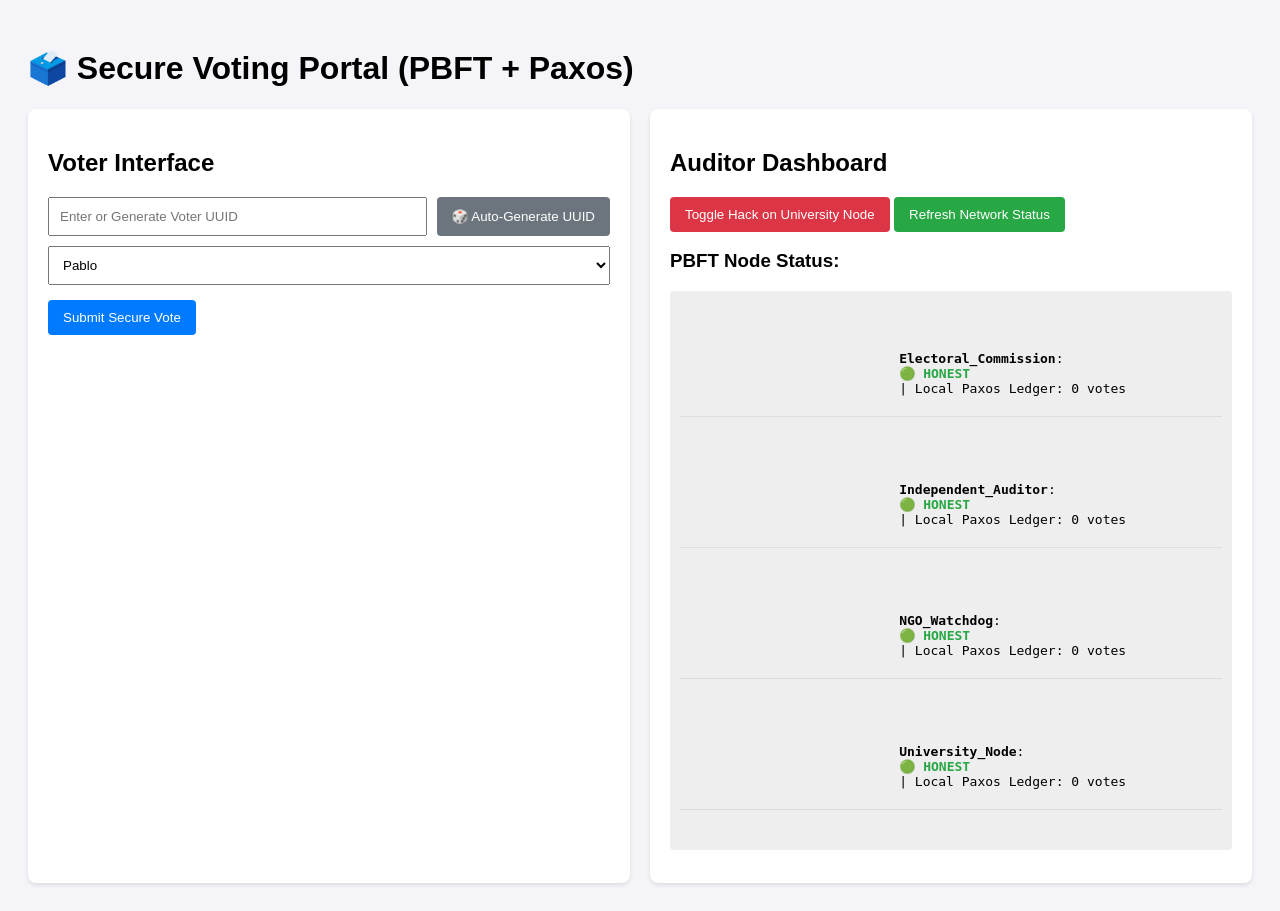
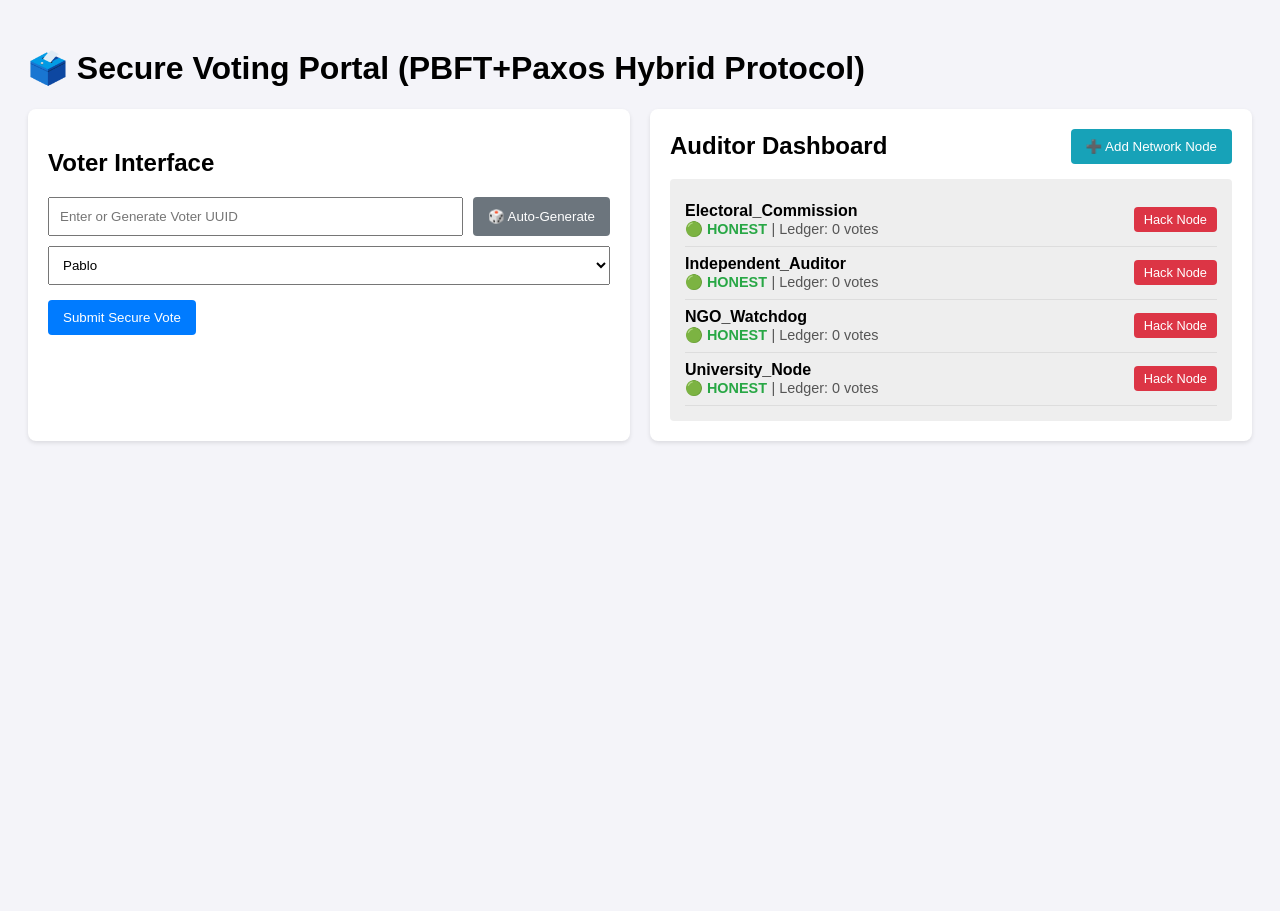
Before and after one commit to Chuck6684/Voting-DS, a Flask app: page / in a window 1280 px wide. After the commit the page ends 443 px from the top, so only its background shows below. Run offline with Flask 3, Linux system fonts and the light colour scheme.

Commit message:
Version 1.8 Included Paxos

```diff
--- a/App.py
+++ b/App.py
@@ -6,19 +6,61 @@ import time
 app = Flask(__name__)
 
 # ==========================================
-# 1. DISTRIBUTED SYSTEM LOGIC
+# 1. PAXOS LOGIC (Local Organization Consensus)
 # ==========================================
+class InternalPaxosServer:
+    """Represents a single database server inside an organization."""
+    def __init__(self, server_id):
+        self.server_id = server_id
+        self.highest_proposal = 0
+        self.ledger = []
+
+    def prepare(self, proposal_id):
+        if proposal_id > self.highest_proposal:
+            self.highest_proposal = proposal_id
+            return True
+        return False
+
+    def accept(self, proposal_id, data):
+        if proposal_id >= self.highest_proposal:
+            self.highest_proposal = proposal_id
+            self.ledger.append(data)
+            return True
+        return False
+
 class PaxosCluster:
-    def __init__(self, org_name):
+    """The local network for an organization, running Paxos across multiple servers."""
+    def __init__(self, org_name, num_internal_servers=3):
         self.org_name = org_name
-        self.local_ledger = []
+        # Each organization has 3 internal servers to prevent local data loss
+        self.servers = [InternalPaxosServer(i) for i in range(num_internal_servers)]
+        self.proposal_counter = 0
 
     def replicate(self, vote_data):
-        # Simulating Paxos consensus inside a single organization
-        time.sleep(0.1)
-        self.local_ledger.append(vote_data)
-        return True
+        self.proposal_counter += 1
+        proposal_id = self.proposal_counter
 
+        # Phase 1: PREPARE (Ask internal servers if they are ready)
+        promises = sum(1 for s in self.servers if s.prepare(proposal_id))
+        majority = (len(self.servers) // 2) + 1
+
+        # If a majority of internal servers promise, proceed to Accept
+        if promises >= majority:
+            # Phase 2: ACCEPT (Tell internal servers to permanently save the vote)
+            accepts = sum(1 for s in self.servers if s.accept(proposal_id, vote_data))
+            if accepts >= majority:
+                return True
+        return False
+
+    @property
+    def local_ledger(self):
+        # For the dashboard, we just read the ledger from the first internal server
+        return self.servers[0].ledger
+
+
+# ==========================================
+# 2. PBFT LOGIC (Global Network Consensus)
+# ==========================================
 class PBFTNode:
     def __init__(self, name):
         self.name = name
@@ -27,12 +69,12 @@ class PBFTNode:
 
     def validate_vote(self, vote):
         if self.is_malicious:
-            return False # Simulating a hacked node rejecting a valid vote
+            return False
         return True
 
 class PBFTNetwork:
-    def __init__(self, nodes):
-        self.nodes = nodes
+    def __init__(self, nodes_list):
+        self.nodes = nodes_list
 
     def run_consensus(self, vote):
         approvals = 0
@@ -44,24 +86,25 @@ class PBFTNetwork:
         required_majority = (2 * len(self.nodes) // 3) + 1
 
         if approvals >= required_majority:
-            # Tell honest nodes to save via local Paxos
             for node in self.nodes:
                 if not node.is_malicious:
+                    # Trigger the Paxos algorithm to save the vote locally
                     node.paxos_backend.replicate(vote)
-            return True, approvals
-        return False, approvals
+            return True, approvals, required_majority
+        return False, approvals, required_majority
 
-# Initialize the Network for the Project
-nodes = [
+
+# Initialize with 4 standard nodes
+global_nodes = [
     PBFTNode("Electoral_Commission"),
     PBFTNode("Independent_Auditor"),
     PBFTNode("NGO_Watchdog"),
     PBFTNode("University_Node")
 ]
-network = PBFTNetwork(nodes)
+network = PBFTNetwork(global_nodes)
 
 # ==========================================
-# 2. FLASK WEB ROUTES (The API & UI Serving)
+# 3. FLASK WEB ROUTES
 # ==========================================
 @app.route('/')
 def index():
@@ -73,7 +116,6 @@ def cast_vote():
     voter_id = data.get('voter_id')
     candidate = data.get('candidate')
 
-    # Create vote object and hash
     vote_id = str(uuid.uuid4())
     timestamp = time.time()
     record = f"{vote_id}{voter_id}{candidate}{timestamp}"
@@ -86,25 +128,34 @@ def cast_vote():
         "timestamp": timestamp
     }
 
-    # Run Consensus
-    success, approvals = network.run_consensus(vote_data)
+    success, approvals, required = network.run_consensus(vote_data)
 
     if success:
-        return jsonify({"status": "success", "receipt": vote_hash, "approvals": approvals, "total_nodes": len(nodes)})
+        return jsonify({"status": "success", "receipt": vote_hash, "approvals": approvals, "required": required, "total_nodes": len(global_nodes)})
     else:
-        return jsonify({"status": "error", "message": "PBFT Consensus Failed!", "approvals": approvals, "total_nodes": len(nodes)}), 400
+        return jsonify({"status": "error", "message": "Consensus Failed - Too many malicious nodes!", "approvals": approvals, "required": required, "total_nodes": len(global_nodes)}), 400
 
 @app.route('/api/status', methods=['GET'])
 def get_status():
-    # Return the state of the network for the auditor dashboard
-    node_status = [{"name": n.name, "malicious": n.is_malicious, "ledger_count": len(n.paxos_backend.local_ledger)} for n in nodes]
+    node_status = [{"id": i, "name": n.name, "malicious": n.is_malicious, "ledger_count": len(n.paxos_backend.local_ledger)} for i, n in enumerate(global_nodes)]
     return jsonify(node_status)
 
 @app.route('/api/toggle_hack', methods=['POST'])
 def toggle_hack():
-    # Flips the University Node to malicious for demonstration purposes
-    nodes[3].is_malicious = not nodes[3].is_malicious
-    return jsonify({"status": "success", "university_malicious": nodes[3].is_malicious})
+    data = request.json
+    node_index = data.get('node_index')
+
+    if 0 <= node_index < len(global_nodes):
+        global_nodes[node_index].is_malicious = not global_nodes[node_index].is_malicious
+        return jsonify({"status": "success", "malicious": global_nodes[node_index].is_malicious})
+    return jsonify({"status": "error"}), 400
+
+@app.route('/api/add_node', methods=['POST'])
+def add_node():
+    new_id = len(global_nodes) + 1
+    new_node = PBFTNode(f"Observer_Node_{new_id}")
+    global_nodes.append(new_node)
+    return jsonify({"status": "success", "total_nodes": len(global_nodes)})
 
 if __name__ == '__main__':
-    app.run(debug=True, port=5000)
+    app.run(host='0.0.0.0', port=5000, debug=True)
--- a/templates/index.html
+++ b/templates/index.html
@@ -8,62 +8,52 @@
         .card { background: white; padding: 20px; border-radius: 8px; box-shadow: 0 2px 4px rgba(0,0,0,0.1); flex: 1; }
         button { padding: 10px 15px; background: #007bff; color: white; border: none; border-radius: 4px; cursor: pointer; }
         button:hover { background: #0056b3; }
-        .malicious-btn { background: #dc3545; }
-        .malicious-btn:hover { background: #a71d2a; }
         .generate-btn { background: #6c757d; white-space: nowrap; }
         .generate-btn:hover { background: #5a6268; }
+        .mini-hack-btn { background: #dc3545; padding: 5px 10px; font-size: 0.8em; margin-left: 10px; }
+        .mini-hack-btn:hover { background: #a71d2a; }
         input, select { padding: 10px; width: 100%; box-sizing: border-box; }
         .input-group { display: flex; gap: 10px; margin-bottom: 10px; }
-        pre { background: #eee; padding: 10px; border-radius: 4px; overflow-x: auto; }
+        .node-row { display: flex; justify-content: space-between; align-items: center; padding: 8px 0; border-bottom: 1px solid #ddd; }
+        #status-box { background: #eee; padding: 15px; border-radius: 4px; margin-top: 15px; }
     </style>
 </head>
 <body>
 
-    <h1>🗳️ Secure Voting Portal (PBFT + Paxos)</h1>
+    <h1>🗳️ Secure Voting Portal (PBFT+Paxos Hybrid Protocol)</h1>
 
     <div class="container">
         <div class="card">
             <h2>Voter Interface</h2>
-
             <div class="input-group">
                 <input type="text" id="voter_id" placeholder="Enter or Generate Voter UUID">
-                <button class="generate-btn" onclick="generateVoterId()">🎲 Auto-Generate UUID</button>
+                <button class="generate-btn" onclick="generateVoterId()">🎲 Auto-Generate</button>
             </div>
-
             <select id="candidate" style="margin-bottom: 15px;">
                 <option value="Pablo">Pablo</option>
                 <option value="Ramon">Ramon</option>
                 <option value="Charlie">Charlie</option>
             </select>
             <br>
-
             <button id="submit-btn" onclick="castVote()">Submit Secure Vote</button>
-            <div id="receipt" style="margin-top: 15px; color: green; font-weight: bold;"></div>
+            <div id="receipt" style="margin-top: 15px; font-size: 1.1em;"></div>
         </div>
 
         <div class="card">
-            <h2>Auditor Dashboard</h2>
-            <button id="hack-btn" class="malicious-btn" onclick="toggleHack()">Toggle Hack on University Node</button>
-            <button onclick="fetchStatus()" style="background: #28a745;">Refresh Network Status</button>
+            <div style="display: flex; justify-content: space-between; align-items: center;">
+                <h2 style="margin: 0;">Auditor Dashboard</h2>
+                <button onclick="addNode()" style="background: #17a2b8;">➕ Add Network Node</button>
+            </div>
 
-            <h3>PBFT Node Status:</h3>
-            <pre id="status-box">Click refresh to load...</pre>
+            <div id="status-box">Loading network data...</div>
         </div>
     </div>
 
     <script>
-        // ==========================================
-        // ID GENERATOR (Method 1: Cryptographic UUID)
-        // ==========================================
         function generateVoterId() {
-            // Uses the browser's built-in crypto engine to generate a 36-character UUID
-            const secureId = crypto.randomUUID();
-            document.getElementById('voter_id').value = secureId;
+            document.getElementById('voter_id').value = crypto.randomUUID();
         }
 
-        // ==========================================
-        // VOTER UI LOGIC
-        // ==========================================
         async function castVote() {
             const voterIdInput = document.getElementById('voter_id');
             const candidateSelect = document.getElementById('candidate');
@@ -73,20 +63,13 @@
             const voter_id = voterIdInput.value.trim();
             const candidate = candidateSelect.value;
 
-            // Basic validation
-            if (!voter_id) {
-                receiptDiv.innerHTML = '⚠️ Please enter or generate a Voter ID.';
-                receiptDiv.style.color = 'orange';
-                return;
-            }
+            if (!voter_id) return;
 
-            // 1. Set Loading State
             submitBtn.disabled = true;
             submitBtn.innerText = '⚙️ Running PBFT Consensus...';
             receiptDiv.innerHTML = '';
 
             try {
-                // 2. Send the Request
                 const res = await fetch('/api/vote', {
                     method: 'POST',
                     headers: { 'Content-Type': 'application/json' },
@@ -94,74 +77,64 @@
                 });
                 const data = await res.json();
 
-                // 3. Handle the Response
                 if(data.status === 'success') {
-                    receiptDiv.innerHTML =
-                        `✅ <strong>Vote Committed!</strong><br>
-                        <span style="color: #555; font-size: 0.9em;">PBFT Approvals: ${data.approvals}/${data.total_nodes} nodes</span><br>
-                        <span style="font-family: monospace; background: #e9ecef; padding: 2px 4px; border-radius: 3px; display: inline-block; margin-top: 5px; word-break: break-all;">Hash: ${data.receipt}</span>`;
-                    receiptDiv.style.color = 'green';
-
-                    // Clear the input for the next voter
+                    receiptDiv.innerHTML = `✅ <span style="color: green; font-weight: bold;">Vote Committed!</span><br>
+                        <span style="font-size: 0.9em; color: #555;">Approvals: ${data.approvals} / ${data.total_nodes} (Required: ${data.required})</span><br>
+                        <span style="font-family: monospace; font-size: 0.8em; display:block; margin-top:5px;">Hash: ${data.receipt}</span>`;
                     voterIdInput.value = '';
                 } else {
-                    receiptDiv.innerHTML = `❌ <strong>Consensus Failed!</strong><br>Only ${data.approvals}/${data.total_nodes} nodes approved.`;
-                    receiptDiv.style.color = 'red';
+                    receiptDiv.innerHTML = `❌ <span style="color: red; font-weight: bold;">Consensus Failed!</span><br>
+                        <span style="font-size: 0.9em; color: #dc3545;">Approvals: ${data.approvals} / ${data.total_nodes} (Required: ${data.required})</span><br>
+                        <span style="font-size: 0.8em;">Network is compromised. Vote discarded.</span>`;
                 }
             } catch (error) {
-                receiptDiv.innerHTML = `❌ Network Error. Could not reach the API.`;
-                receiptDiv.style.color = 'red';
+                receiptDiv.innerHTML = `❌ Network Error.`;
             } finally {
-                // 4. Reset the Button
                 submitBtn.disabled = false;
                 submitBtn.innerText = 'Submit Secure Vote';
                 fetchStatus();
             }
         }
 
-        // ==========================================
-        // AUDITOR DASHBOARD LOGIC
-        // ==========================================
+        async function addNode() {
+            await fetch('/api/add_node', { method: 'POST' });
+            fetchStatus();
+        }
+
+        async function toggleNodeHack(nodeIndex) {
+            await fetch('/api/toggle_hack', {
+                method: 'POST',
+                headers: { 'Content-Type': 'application/json' },
+                body: JSON.stringify({ node_index: nodeIndex })
+            });
+            fetchStatus();
+        }
+
         async function fetchStatus() {
-            try {
             const res = await fetch('/api/status');
             const data = await res.json();
-
             const statusBox = document.getElementById('status-box');
             statusBox.innerHTML = '';
 
             data.forEach(node => {
                 const isMalicious = node.malicious ? '🔴 MALICIOUS' : '🟢 HONEST';
                 const nodeColor = node.malicious ? '#dc3545' : '#28a745';
+                const btnText = node.malicious ? 'Restore Node' : 'Hack Node';
+                const btnStyle = node.malicious ? 'background: #28a745;' : '';
 
                 statusBox.innerHTML += `
-                        <div style="padding: 5px 0; border-bottom: 1px solid #ddd;">
-                            <strong>${node.name}</strong>:
-                            <span style="color: ${nodeColor}; font-weight: bold;">${isMalicious}</span>
-                            | Local Paxos Ledger: ${node.ledger_count} votes
+                    <div class="node-row">
+                        <div>
+                            <strong>${node.name}</strong><br>
+                            <span style="color: ${nodeColor}; font-weight: bold; font-size: 0.9em;">${isMalicious}</span>
+                            <span style="font-size: 0.9em; color: #555;">| Ledger: ${node.ledger_count} votes</span>
+                        </div>
+                        <button class="mini-hack-btn" style="${btnStyle}" onclick="toggleNodeHack(${node.id})">${btnText}</button>
                     </div>
                 `;
             });
-            } catch (error) {
-                console.error("Could not fetch network status", error);
-            }
         }
 
-        async function toggleHack() {
-            const hackBtn = document.getElementById('hack-btn');
-            hackBtn.innerText = "Processing Hack...";
-            hackBtn.disabled = true;
-
-            await fetch('/api/toggle_hack', { method: 'POST' });
-            await fetchStatus();
-
-            hackBtn.innerText = "Toggle Hack on University Node";
-            hackBtn.disabled = false;
-        }
-
-        // ==========================================
-        // INITIALIZATION
-        // ==========================================
         fetchStatus();
         setInterval(fetchStatus, 2000);
     </script>
```
Lines whose indentation alone changed are shown as unchanged.
